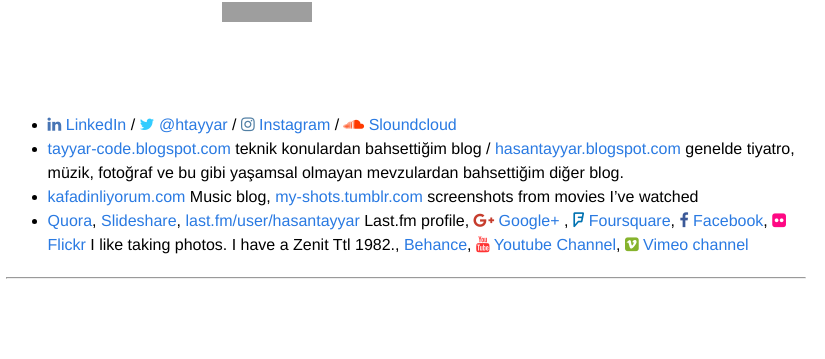
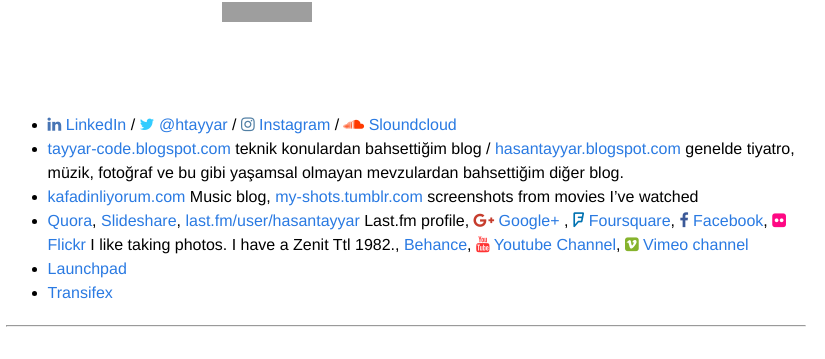
Before and after one commit to hasantayyar/hasantayyar.net, a Jekyll site: the page built from about.md, in a window 1280 px wide and 900 px high, scrolled down 741 px, cut to the strip 0-359 px from the top of the window. Shown: the whole strip, without its empty margins (234-1059 px from the left). Built offline with Jekyll 4.4.1, drawn with Linux system fonts in a browser that asks for light colours; nearby versions of some CDN libraries; some web fonts are replaced; Markdown is read by kramdown in place of the engine named in the settings; grey boxes are pictures that could not be loaded.

Commit message:
translation contribution links

```diff
--- a/about.md
+++ b/about.md
@@ -22,7 +22,8 @@
 - [tayyar-code.blogspot.com][blog1] teknik konulardan bahsettiğim blog /  [hasantayyar.blogspot.com][blog2] genelde tiyatro, müzik, fotoğraf ve bu gibi yaşamsal olmayan mevzulardan bahsettiğim diğer blog.
 - [kafadinliyorum.com][music-blog] Music blog, [my-shots.tumblr.com][tumblr2] screenshots from movies I've watched
 - [Quora][quora], [Slideshare][slideshare], [last.fm/user/hasantayyar](http://last.fm/user/hasantayyar) Last.fm profile, [<span class="fa fa-google-plus" style="color:#C63D2D"></span>  Google+][plus] , [<span class="fa fa-foursquare" style="color:#0072b1"></span> Foursquare][fq], [<span class="fa fa-facebook" style="color:#3B5998"></span> Facebook][face], [<span class="fa fa-flickr" style="color:#FE0883"></span> Flickr][flickr]  I like taking photos.  I have a Zenit Ttl 1982., [Behance][behance], <span class="fa fa-youtube" style="color:#FF3333"></span> [Youtube Channel][yt], <span class="fa fa-vimeo-square" style="color:#86B32D"></span>  [Vimeo channel][vimeo]
-
+- [Launchpad](https://launchpad.net/~hasantayyar)
+- [Transifex](https://www.transifex.com/user/profile/hasantayyar/)
 
 <hr>
 <br>
```
